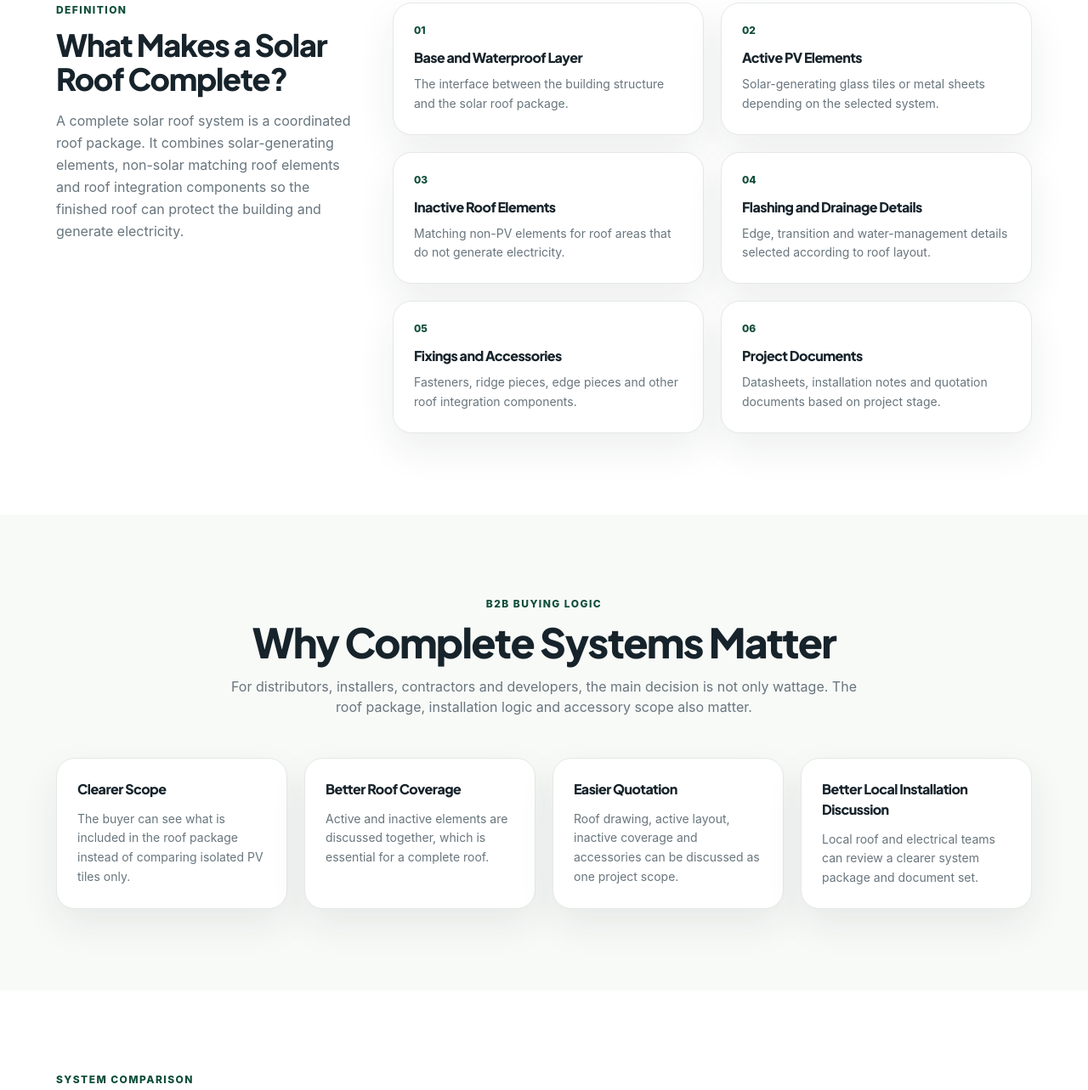
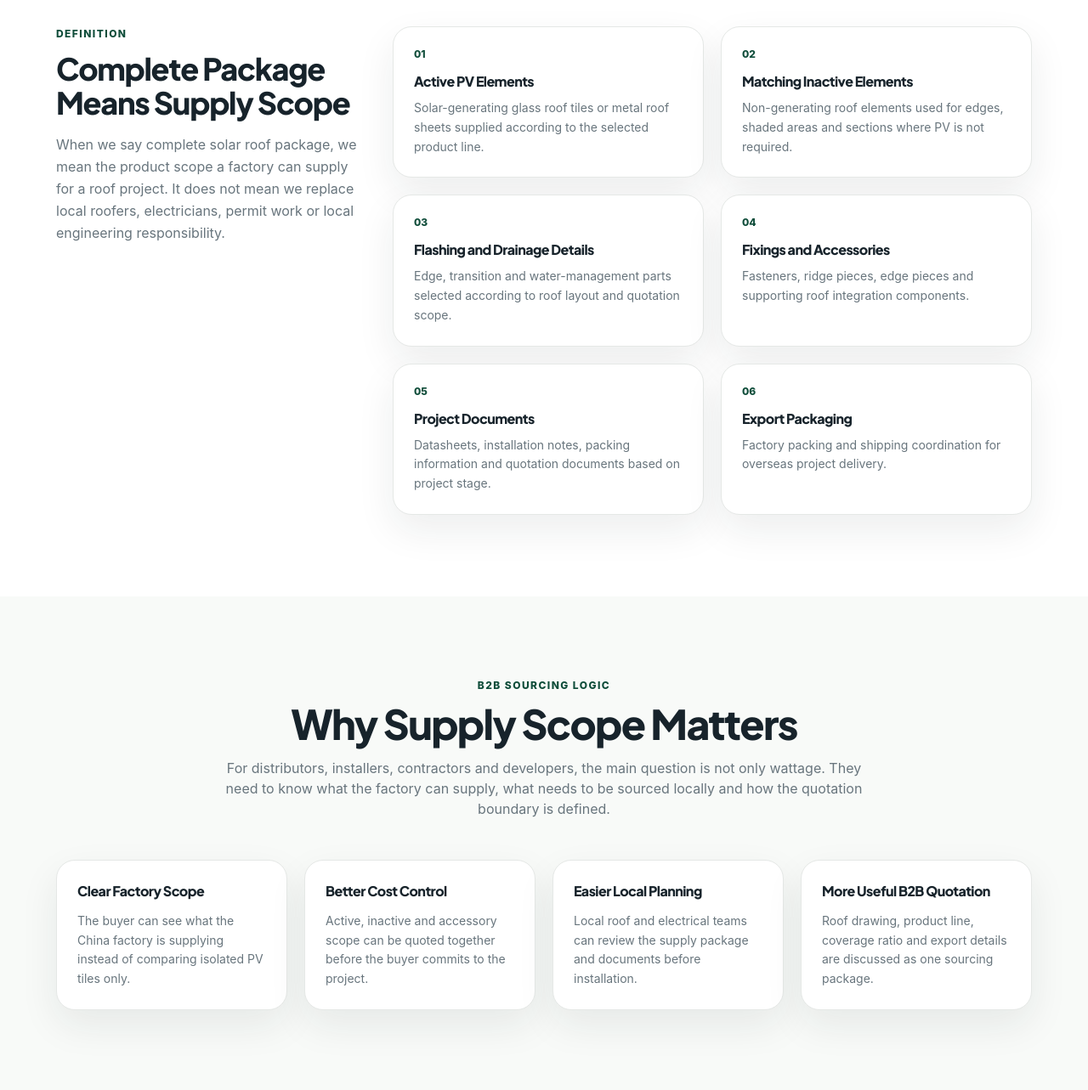
Before and after one commit to huangben9712-cell/sunlit-solar-roof, an Astro site: page /system-overview in a window 1280 px wide. Shown: the part 548-1831 px from the top of the page at 85% size. Built offline with nearby package versions, Linux system fonts and the light colour scheme; Astro itself is replaced by a stand-in of ours.

Commit message:
Clarify manufacturer supply scope on system overview

```diff
--- a/src/pages/system-overview.astro
+++ b/src/pages/system-overview.astro
@@ -2,23 +2,23 @@
 import Layout from '../layouts/Layout.astro';
 
 const components = [
-  { title: "Base and Waterproof Layer", desc: "The interface between the building structure and the solar roof package." },
-  { title: "Active PV Elements", desc: "Solar-generating glass tiles or metal sheets depending on the selected system." },
-  { title: "Inactive Roof Elements", desc: "Matching non-PV elements for roof areas that do not generate electricity." },
-  { title: "Flashing and Drainage Details", desc: "Edge, transition and water-management details selected according to roof layout." },
-  { title: "Fixings and Accessories", desc: "Fasteners, ridge pieces, edge pieces and other roof integration components." },
-  { title: "Project Documents", desc: "Datasheets, installation notes and quotation documents based on project stage." }
+  { title: "Active PV Elements", desc: "Solar-generating glass roof tiles or metal roof sheets supplied according to the selected product line." },
+  { title: "Matching Inactive Elements", desc: "Non-generating roof elements used for edges, shaded areas and sections where PV is not required." },
+  { title: "Flashing and Drainage Details", desc: "Edge, transition and water-management parts selected according to roof layout and quotation scope." },
+  { title: "Fixings and Accessories", desc: "Fasteners, ridge pieces, edge pieces and supporting roof integration components." },
+  { title: "Project Documents", desc: "Datasheets, installation notes, packing information and quotation documents based on project stage." },
+  { title: "Export Packaging", desc: "Factory packing and shipping coordination for overseas project delivery." }
 ];
 
 const buyerBenefits = [
-  { title: "Clearer Scope", desc: "The buyer can see what is included in the roof package instead of comparing isolated PV tiles only." },
-  { title: "Better Roof Coverage", desc: "Active and inactive elements are discussed together, which is essential for a complete roof." },
-  { title: "Easier Quotation", desc: "Roof drawing, active layout, inactive coverage and accessories can be discussed as one project scope." },
-  { title: "Better Local Installation Discussion", desc: "Local roof and electrical teams can review a clearer system package and document set." }
+  { title: "Clear Factory Scope", desc: "The buyer can see what the China factory is supplying instead of comparing isolated PV tiles only." },
+  { title: "Better Cost Control", desc: "Active, inactive and accessory scope can be quoted together before the buyer commits to the project." },
+  { title: "Easier Local Planning", desc: "Local roof and electrical teams can review the supply package and documents before installation." },
+  { title: "More Useful B2B Quotation", desc: "Roof drawing, product line, coverage ratio and export details are discussed as one sourcing package." }
 ];
 
 const comparison = [
-  ["Positioning", "Premium slate-look glass system", "Modern metal solar roof system"],
+  ["Positioning", "Premium glass solar roof tile line", "Modern metal solar roof sheet line"],
   ["Active Element", "AG-etched glass PV roof tile", "Metal solar roof sheet"],
   ["Inactive Element", "Matching glass inactive tile", "Matching inactive metal element"],
   ["Appearance", "Premium slate-like glass roof", "Contemporary metal roof profile"],
@@ -27,13 +27,13 @@ const comparison = [
 ];
 ---
 
-<Layout title="Complete Solar Roof System Overview">
+<Layout title="China Solar Roof Manufacturer Supply Scope">
   <section class="bg-[#f8faf8] py-14 md:py-20">
     <div class="container mx-auto px-4 max-w-4xl">
-      <p class="sunlit-overline mb-4">System Overview</p>
-      <h1 class="sunlit-section-title text-4xl md:text-6xl mb-6">Complete Solar Roof Systems, Not Just Solar Tiles</h1>
+      <p class="sunlit-overline mb-4">Manufacturer Supply Scope</p>
+      <h1 class="sunlit-section-title text-4xl md:text-6xl mb-6">What We Supply as a China Solar Roof Manufacturer</h1>
       <p class="text-lg md:text-xl text-[var(--slate)] leading-relaxed">
-        A real solar roof project needs more than active PV tiles. It needs a coordinated roof package with active elements, matching inactive coverage, flashing, fixings, accessories and project documentation.
+        Sunlit is not positioning this page as a turnkey EPC service. This page explains the factory supply package: active solar roof elements, matching inactive roof elements, flashing, fixings, accessories, documents and export coordination for overseas B2B buyers.
       </p>
     </div>
   </section>
@@ -43,9 +43,9 @@ const comparison = [
       <div class="grid lg:grid-cols-3 gap-10 items-start">
         <div>
           <p class="sunlit-overline mb-3">Definition</p>
-          <h2 class="sunlit-section-title text-3xl md:text-4xl mb-4">What Makes a Solar Roof Complete?</h2>
+          <h2 class="sunlit-section-title text-3xl md:text-4xl mb-4">Complete Package Means Supply Scope</h2>
           <p class="text-[var(--slate)] leading-relaxed">
-            A complete solar roof system is a coordinated roof package. It combines solar-generating elements, non-solar matching roof elements and roof integration components so the finished roof can protect the building and generate electricity.
+            When we say complete solar roof package, we mean the product scope a factory can supply for a roof project. It does not mean we replace local roofers, electricians, permit work or local engineering responsibility.
           </p>
         </div>
         <div class="lg:col-span-2 grid sm:grid-cols-2 gap-5">
@@ -64,9 +64,9 @@ const comparison = [
   <section class="py-16 md:py-24 bg-[#f8faf8]">
     <div class="container mx-auto px-4">
       <div class="text-center max-w-3xl mx-auto mb-12">
-        <p class="sunlit-overline mb-3">B2B Buying Logic</p>
-        <h2 class="sunlit-section-title text-3xl md:text-5xl mb-4">Why Complete Systems Matter</h2>
-        <p class="text-[var(--slate)]">For distributors, installers, contractors and developers, the main decision is not only wattage. The roof package, installation logic and accessory scope also matter.</p>
+        <p class="sunlit-overline mb-3">B2B Sourcing Logic</p>
+        <h2 class="sunlit-section-title text-3xl md:text-5xl mb-4">Why Supply Scope Matters</h2>
+        <p class="text-[var(--slate)]">For distributors, installers, contractors and developers, the main question is not only wattage. They need to know what the factory can supply, what needs to be sourced locally and how the quotation boundary is defined.</p>
       </div>
       <div class="grid md:grid-cols-2 lg:grid-cols-4 gap-5">
         {buyerBenefits.map((item) => (
@@ -82,9 +82,9 @@ const comparison = [
   <section class="py-16 md:py-24 bg-white">
     <div class="container mx-auto px-4">
       <div class="max-w-3xl mb-10">
-        <p class="sunlit-overline mb-3">System Comparison</p>
+        <p class="sunlit-overline mb-3">Product Line Comparison</p>
         <h2 class="sunlit-section-title text-3xl md:text-5xl mb-4">Lumina Slate or Storm Guard?</h2>
-        <p class="text-[var(--slate)]">The right choice depends on roof appearance, buyer role, project size and budget position.</p>
+        <p class="text-[var(--slate)]">The right product line depends on roof appearance, buyer role, project size and budget position.</p>
       </div>
       <div class="sunlit-card overflow-hidden">
         <div class="grid grid-cols-3 bg-[var(--deep-green)] text-white font-extrabold">
@@ -111,8 +111,8 @@ const comparison = [
   <section class="py-16 md:py-20 dark-green-gradient text-white">
     <div class="container mx-auto px-4 text-center">
       <h2 class="text-3xl md:text-5xl font-extrabold mb-5">Start with Your Roof Drawing</h2>
-      <p class="text-lg text-white/75 max-w-2xl mx-auto mb-8">Send project country, roof area and drawings. We will help discuss system choice, product scope and quotation direction.</p>
-      <a href="/contact/" class="sunlit-btn-primary">Request Project Review</a>
+      <p class="text-lg text-white/75 max-w-2xl mx-auto mb-8">Send project country, roof area and drawings. We will help define the factory supply scope, product line and quotation direction.</p>
+      <a href="/contact/" class="sunlit-btn-primary">Request Factory Quote</a>
     </div>
   </section>
 </Layout>
```
